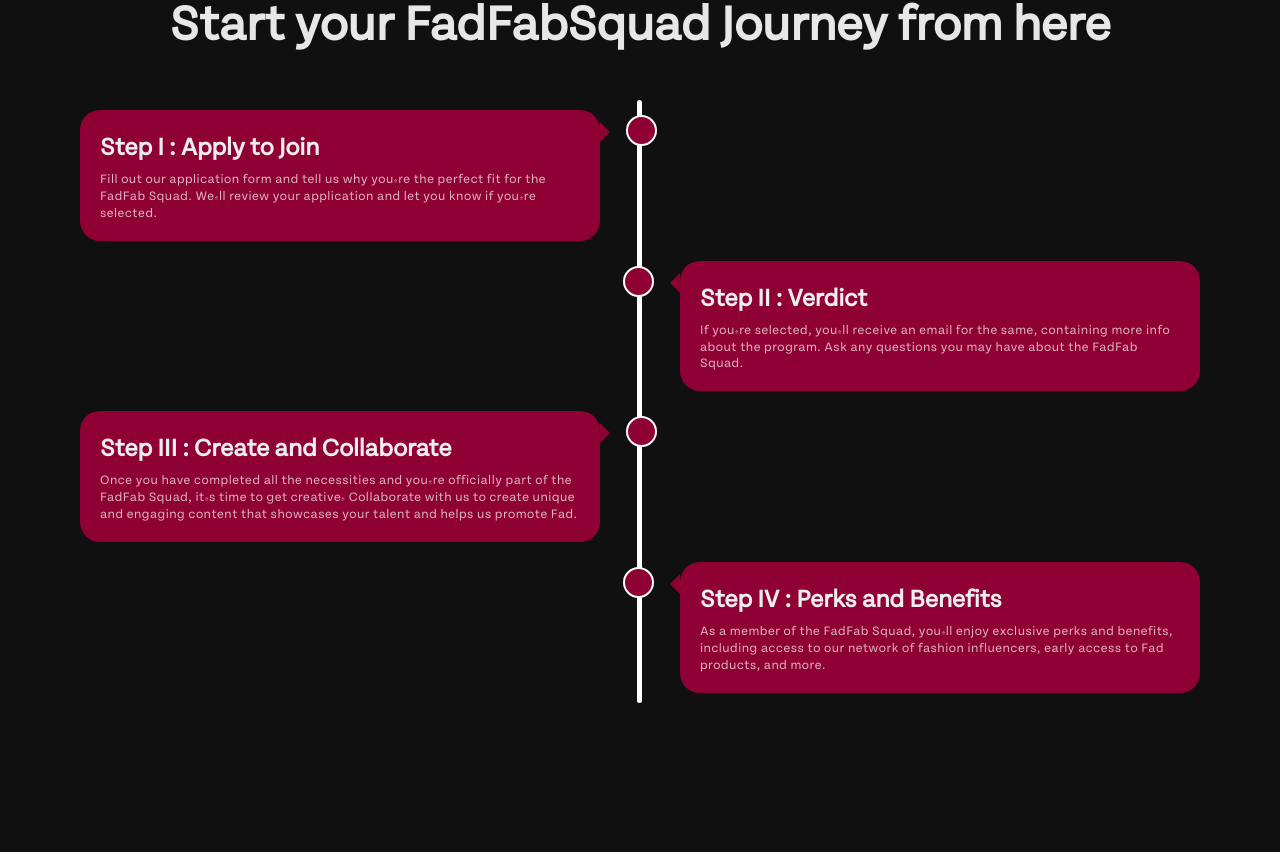
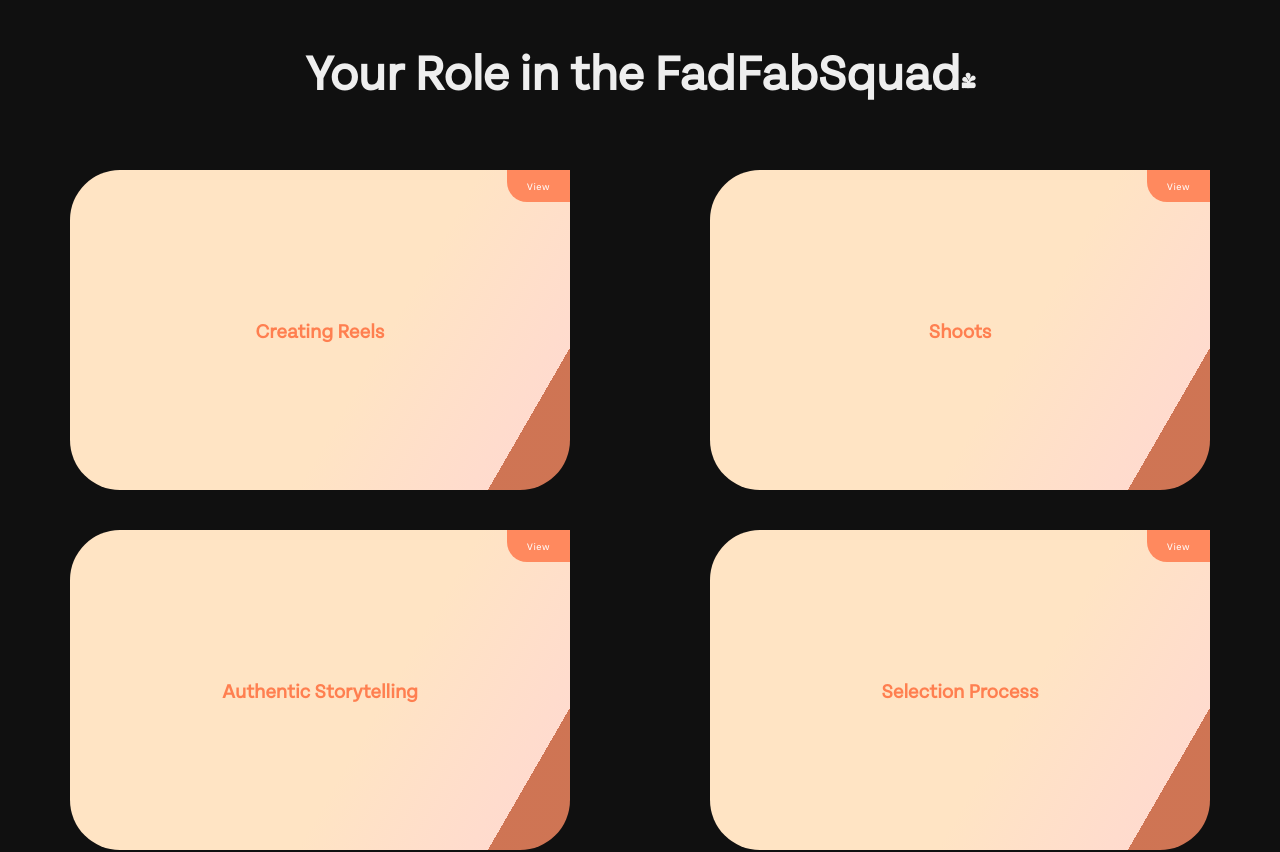
Before and after one commit to dhirajgiri3/fadfashion, a Next.js app: page /fadfabsquad in a window 1280 px wide. Shown: the part 910-1762 px from the top of the page. Before the commit the page ends 1700 px from the top, so only its background shows below. Built offline with nearby package versions, Linux system fonts and the light colour scheme.

Commit message:
fadfabsquad-second

```diff
--- a/Component/Common/Header/(css)/Header.module.css
+++ b/Component/Common/Header/(css)/Header.module.css
@@ -82,7 +82,7 @@
       font-weight: 500;
 
       @media screen and (max-width: 768px) {
-        display: none;
+       display: none;
       }
     }
 
--- /dev/null
+++ b/Component/FadFabSquad/Card.jsx
@@ -0,0 +1,178 @@
+import { motion } from "framer-motion";
+import React from "react";
+import styled from "styled-components";
+
+const Cards = styled.div`
+  .flip-card {
+    background-color: transparent;
+    max-width: 40vw;
+    max-height: 40vh;
+    height: 100%;
+    width: 100%;
+    height: 500px;
+    width: 500px;
+    perspective: 1000px;
+    color: white;
+    position: relative;
+
+    @media screen and (max-width: 768px) {
+      max-width: 90vw;
+      max-height: 40vh;
+      height: 100%;
+      width: 100%;
+      height: 500px;
+      width: 500px;
+      perspective: 1000px;
+      color: white;
+      padding: 2rem 1rem;
+    }
+
+    .viewbutton {
+      position: absolute;
+      top: 0;
+      right: 0;
+      z-index: 2;
+      background: transparent;
+      border: none;
+      outline: none;
+      color: white;
+      font-size: 1.5rem;
+      font-weight: 700;
+      padding: 1rem 2rem;
+      background: #ff895e;
+      border-bottom-left-radius: 20px;
+      font-size: 1rem;
+      font-family: "tenon";
+      font-weight: 300;
+      letter-spacing: 0.5px;
+    }
+  }
+
+  .flip-card-inner {
+    position: relative;
+    width: 100%;
+    height: 100%;
+    text-align: center;
+    transition: transform 0.8s;
+    transform-style: preserve-3d;
+  }
+
+  .flip-card:hover .flip-card-inner {
+    transform: rotateY(180deg);
+  }
+
+  .viewbutton:hover .flip-card-inner {
+    transform: rotateY(180deg);
+  }
+
+  .flip-card-front,
+  .flip-card-back {
+    position: absolute;
+    display: flex;
+    flex-direction: column;
+    justify-content: center;
+    width: 100%;
+    height: 100%;
+    -webkit-backface-visibility: hidden;
+    backface-visibility: hidden;
+    border-radius: 50px;
+    border-top-right-radius: 0;
+
+    @media screen and (max-width: 768px) {
+      border-radius: 20px;
+      border-top-right-radius: 0;
+    }
+  }
+
+  .flip-card-front {
+    background: linear-gradient(
+      120deg,
+      bisque 60%,
+      rgb(255, 219, 206) 88%,
+      rgb(251, 159, 126) 40%,
+      rgb(255, 142, 101, 0.8) 48%
+    );
+    color: coral;
+  }
+
+  .flip-card-back {
+    transform: rotateY(180deg);
+    padding: 5rem;
+    display: flex;
+    justify-content: center;
+    align-items: center;
+    background: linear-gradient(
+      120deg,
+      rgb(255, 174, 145) 30%,
+      coral 88%,
+      bisque 40%,
+      rgb(255, 193, 171) 78%
+    );
+    color: white;
+    transform: rotateY(180deg);
+
+    .content {
+      display: flex;
+      flex-direction: column;
+      justify-content: center;
+      align-items: center;
+
+      p {
+        font-size: 1.5rem;
+        line-height: 1.5;
+        font-weight: 400;
+        font-family: "tenon";
+        text-align: center;
+        color: rgba(255, 255, 255, 0.7);
+      }
+    }
+  }
+`;
+
+function Card({ title, content }) {
+  const variants = {
+    hidden: { opacity: 0, y: 100 },
+    visible: {
+      opacity: 1,
+      y: 0,
+      transition: {
+        duration: 1,
+        ease: "easeInOut",
+        stiffness: 100,
+        damping: 5,
+      },
+    },
+  };
+  return (
+    <Cards>
+      <div class="flip-card">
+        <button className="viewbutton">View</button>
+        <div class="flip-card-inner">
+          <div class="flip-card-front">
+            <motion.h1
+              variants={variants}
+              initial="hidden"
+              whileInView="visible"
+            >
+              {" "}
+              {title}{" "}
+            </motion.h1>
+          </div>
+          <div class="flip-card-back">
+            <div className="content">
+              <motion.p
+                variants={variants}
+                initial="hidden"
+                whileInView="visible"
+              >
+                {content}
+              </motion.p>
+            </div>
+          </div>
+        </div>
+      </div>
+    </Cards>
+  );
+}
+
+export default Card;
--- a/Component/FadFabSquad/FirstSection.jsx
+++ b/Component/FadFabSquad/FirstSection.jsx
@@ -200,6 +200,10 @@
       padding: 0 1rem;
       top: 3rem;
     }
+    @media screen and (max-width: 376px) {
+      padding: 0 1rem;
+      top: 0rem;
+    }
 
     h1 {
       font-size: 10rem;
@@ -220,7 +224,7 @@
       opacity: 1,
       y: 0,
       transition: {
-        duration: 0.5,
+        duration: 1,
         ease: "easeInOut",
         stiffness: 100,
         damping: 5,
@@ -230,14 +234,16 @@
 
   return (
     <FadfabsquadFirstContainer>
-      <div className="bg"></div>
+      <motion.div className="bg"></motion.div>
       <div className="overlay"></div>
       <div className="content">
         <div className="left">
-          <p>FAD &rarr; FadFabSquad</p>
+          <motion.p variants={variants} initial="hidden" whileInView="visible">
+            FAD &rarr; FadFabSquad
+          </motion.p>
         </div>
         <div className="mid">
-          <p>
+          <motion.p variants={variants} initial="hidden" whileInView="visible">
             FadFabSquad is a premium influencer program created by Fad,
             specially crafted for fashion enthusiasts like you who are
             passionate about fashion and content creation. This is your chance
@@ -250,15 +256,19 @@
             social media platforms. It provides a community of like-minded
             fashion influencers who can support and motivate each other to reach
             their goals.
-          </p>
+          </motion.p>
         </div>
         <div className="right"></div>
         <div className="right2">
-          <h3>Empowering Fashion Influencers with FadFabSquad</h3>
+          <motion.h3 variants={variants} initial="hidden" whileInView="visible">
+            Empowering Fashion Influencers with FadFabSquad
+          </motion.h3>
         </div>
       </div>
       <div className="top">
-        <h1>What is FadFabSquad?</h1>
+        <motion.h1 variants={variants} initial="hidden" whileInView="visible">
+          What is FadFabSquad?
+        </motion.h1>
       </div>
     </FadfabsquadFirstContainer>
   );
--- /dev/null
+++ b/Component/FadFabSquad/SecondSection.jsx
@@ -0,0 +1,126 @@
+import { motion } from "framer-motion";
+import React from "react";
+import styled from "styled-components";
+import Card from "./Card";
+
+const SecondSectionContainer = styled.div`
+  width: 100%;
+  min-height: 100vh;
+  height: 100%;
+  position: relative;
+  display: flex;
+  justify-content: center;
+  align-items: center;
+  flex-direction: column;
+  margin: 5rem 0;
+
+  .top {
+    h1 {
+      font-size: 5rem;
+      text-align: center;
+
+      @media screen and (max-width: 768px) {
+        font-size: 3rem;
+      }
+
+    }
+  }
+
+  .bottom {
+    width: 100%;
+    min-height: 90vh;
+    height: 100%;
+    display: grid;
+    grid-template-columns: repeat(2, 1fr);
+    grid-template-rows: repeat(2, 1fr);
+    place-items: center;
+    margin: 5rem 0;
+
+    .first {
+      grid-column: 1/2;
+      grid-row: 1/2;
+    }
+
+    .second {
+      grid-column: 2/3;
+      grid-row: 1/2;
+    }
+
+    .third {
+      grid-column: 1/2;
+      grid-row: 2/3;
+    }
+
+    .fourth {
+      grid-column: 2/3;
+      grid-row: 2/3;
+    }
+
+    @media screen and (max-width: 768px) {
+      grid-template-columns: repeat(1, 1fr);
+      grid-template-rows: repeat(4, 1fr);
+
+      .first {
+        grid-column: 1/2;
+        grid-row: 1/2;
+      }
+
+      .second {
+        grid-column: 1/2;
+        grid-row: 2/3;
+      }
+
+      .third {
+        grid-column: 1/2;
+        grid-row: 3/4;
+      }
+
+      .fourth {
+        grid-column: 1/2;
+        grid-row: 4/5;
+      }
+    }
+  }
+`;
+
+function SecondSection() {
+  return (
+    <SecondSectionContainer>
+      <div className="top">
+        <h1>Your Role in the FadFabSquad!</h1>
+      </div>
+      <div className="bottom">
+        <div className="first">
+          {" "}
+          <Card
+            title="Creating Reels"
+            content="Unleash your creativity and collaborate with Fad to create reels that promote Fad and FadFabSquad. Share your unique vision with the world and be a part of something great!"
+          />
+        </div>
+        <div className="second">
+          {" "}
+          <Card
+            title="Shoots"
+            content="Get ready to shine! Participate in photo and video shoots with Fad and other members of the community. Create visually stunning and diverse content that showcases your talent and makes a difference!"
+          />
+        </div>
+        <div className="third">
+          {" "}
+          <Card
+            title="Authentic Storytelling"
+            content="Your story is important to us! Share your personal experiences and insights about Fad, and inspire fashion enthusiasts everywhere with your passion and authenticity. We can't wait to hear from you!"
+          />
+        </div>
+        <div className="fourth">
+          {" "}
+          <Card
+            title="Selection Process"
+            content="Be a part of the selection process of future applicants of FadFabSquad!"
+          />
+        </div>
+      </div>
+    </SecondSectionContainer>
+  );
+}
+
+export default SecondSection;
--- a/app/fadfabsquad/page.jsx
+++ b/app/fadfabsquad/page.jsx
@@ -5,6 +5,8 @@
 import Header from "@/Component/Common/Header/Header";
 import styled from "styled-components";
 import FirstSection from "@/Component/FadFabSquad/FirstSection";
+import SecondSection from "@/Component/FadFabSquad/SecondSection";
+import Footer from "@/Component/Common/Footer/Footer";
 
 const TimelineContainer = styled.div`
   padding-top: 10rem;
@@ -21,13 +23,15 @@
 
 function page() {
   return (
-    <>
+    <div>
       <Header />
       <TimelineContainer>
-        <FirstSection/>
+        <FirstSection />
+        <SecondSection />
         <Timeline />
       </TimelineContainer>
-    </>
+      <Footer />
+    </div>
   );
 }
 
--- a/app/page.jsx
+++ b/app/page.jsx
@@ -32,7 +32,7 @@
   useEffect(() => {
     if (sliderSectionInView) {
       gsap.to(pageContainers.current, {
-        backgroundColor: "#555",
+        backgroundColor: "#4E3636",
         duration: 0.3,
         ease: "power2.inOut",
       });
```
Also changed, not shown: Assets/Images/sim.png (added).
